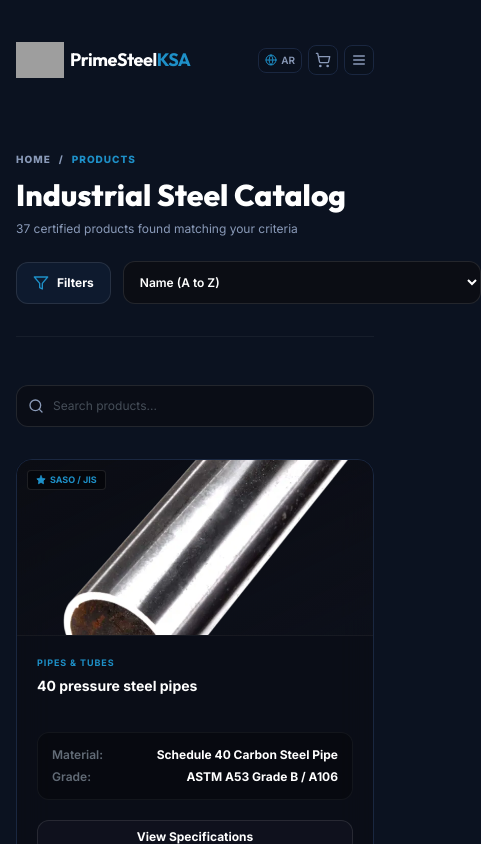
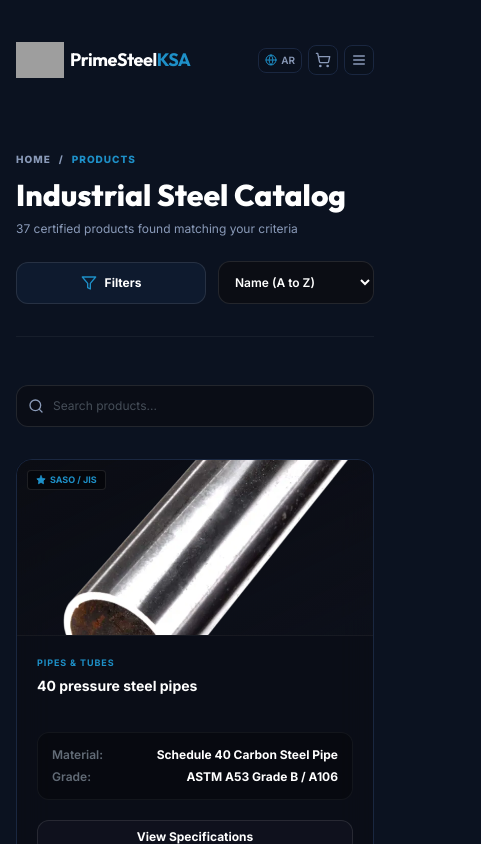
Before and after one commit to adonixdigitaldata-byte/primesteelksa, a Next.js app: page /products in a window 390 px wide. Shown: the top 844 px of the page, 481 px wide, since content can reach past the window. Built offline with nearby package versions, Linux system fonts and the light colour scheme; grey boxes are pictures that could not be loaded.

Commit message:
Fix mobile products page horizontal layout overflow by adjusting filter and sort button proportions

```diff
--- a/src/app/products/page.tsx
+++ b/src/app/products/page.tsx
@@ -135,14 +135,14 @@ function ProductsCatalogContent() {
           {/* Mobile Filter Trigger */}
           <button
             onClick={() => setShowMobileFilters(true)}
-            className="lg:hidden flex items-center gap-2 px-4 py-3 bg-brand-surface-alt text-white font-bold rounded-xl text-xs border border-white/10 w-full justify-center hover:border-brand-primary/50 transition-colors"
+            className="lg:hidden flex items-center gap-2 px-4 py-3 bg-brand-surface-alt text-white font-bold rounded-xl text-xs border border-white/10 flex-1 justify-center hover:border-brand-primary/50 transition-colors"
           >
             <Filter className="w-4 h-4 text-brand-primary" />
             <span>{t.filterSidebarTitle}</span>
           </button>
 
           {/* Sort Selection dropdown */}
-          <div className="relative shrink-0 w-full md:w-56">
+          <div className="relative flex-1 md:flex-initial md:w-56">
             <select
               value={sortBy}
               onChange={(e) => {
```
